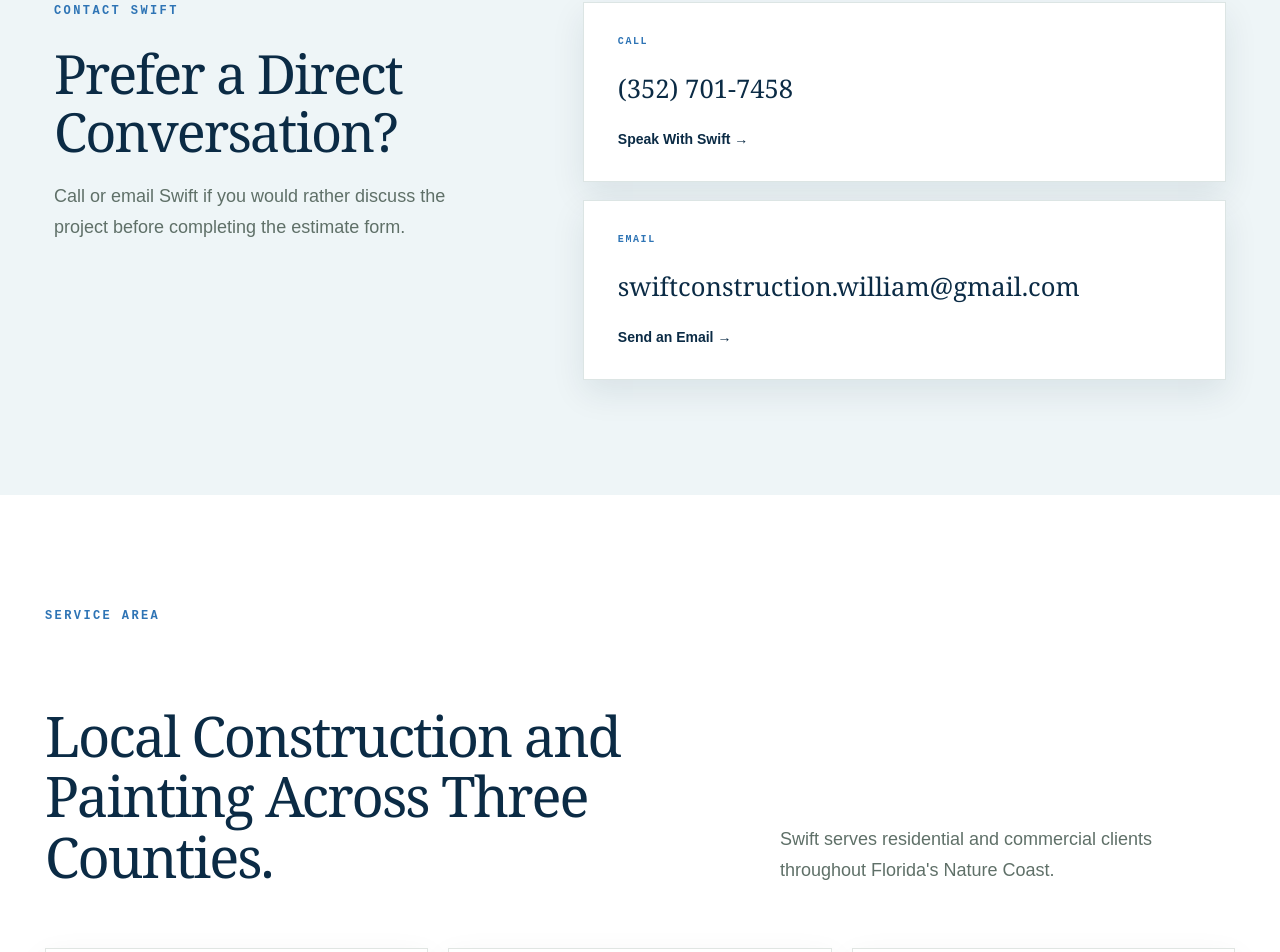
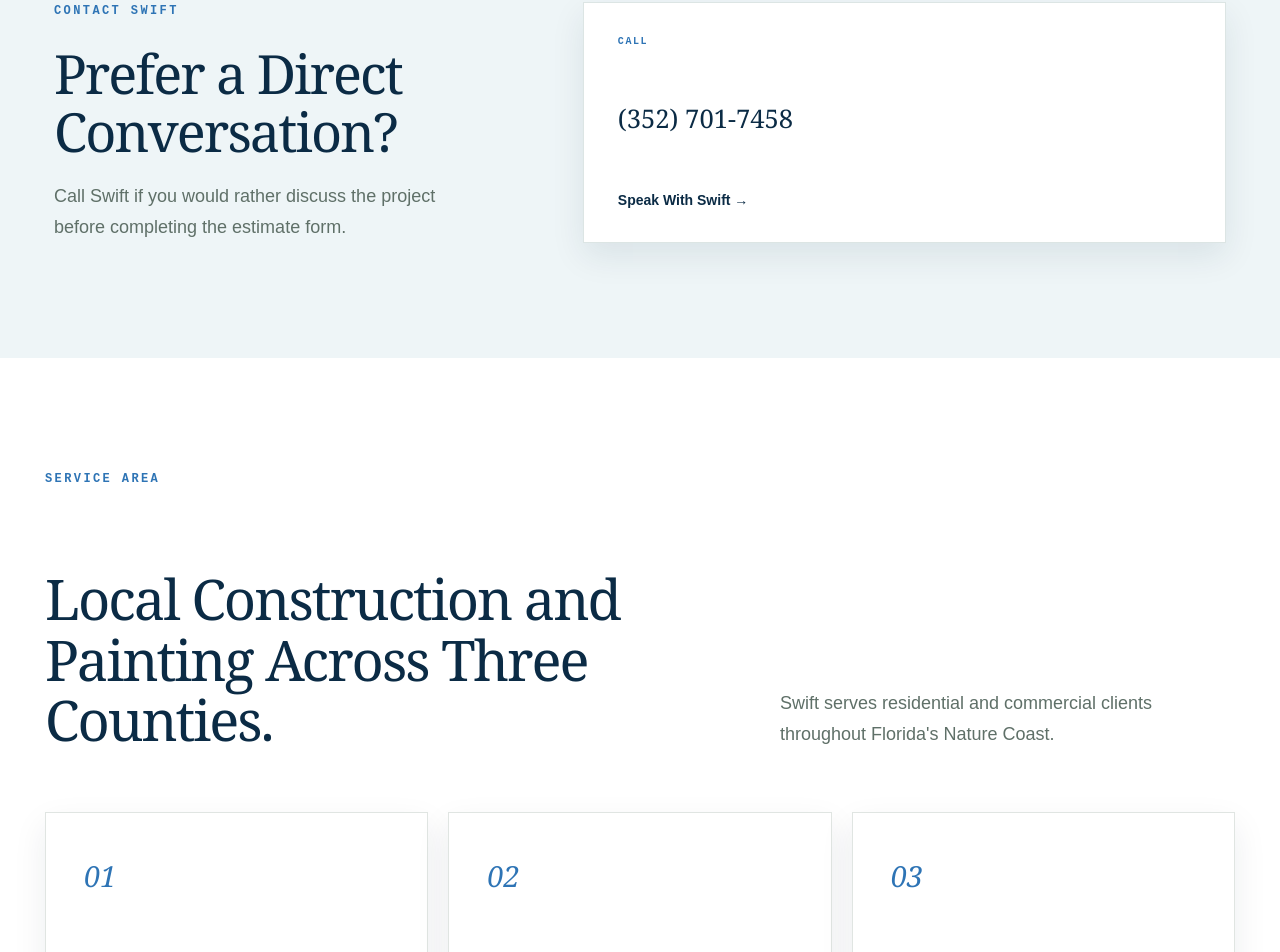
Before and after one commit to stylus1274/swift, a Next.js app: page /contact in a window 1280 px wide. Shown: the part 2141-3093 px from the top of the page. Built offline with nearby package versions, Linux system fonts and the light colour scheme.

Commit message:
Remove public email from contact page

```diff
--- a/app/contact/page.tsx
+++ b/app/contact/page.tsx
@@ -91,10 +91,9 @@ export default function ContactPage() {
       </section>
 
       <section className="contact-options">
-        <div className="contact-options-copy"><p className="eyebrow">CONTACT SWIFT</p><h2>Prefer a Direct Conversation?</h2><p>Call or email Swift if you would rather discuss the project before completing the estimate form.</p></div>
+        <div className="contact-options-copy"><p className="eyebrow">CONTACT SWIFT</p><h2>Prefer a Direct Conversation?</h2><p>Call Swift if you would rather discuss the project before completing the estimate form.</p></div>
         <div className="contact-option-grid">
           <a href="tel:3527017458"><span>CALL</span><strong>(352) 701-7458</strong><b>Speak With Swift →</b></a>
-          <a href="mailto:swiftconstruction.william@gmail.com"><span>EMAIL</span><strong>swiftconstruction.william@gmail.com</strong><b>Send an Email →</b></a>
         </div>
       </section>
 
```
